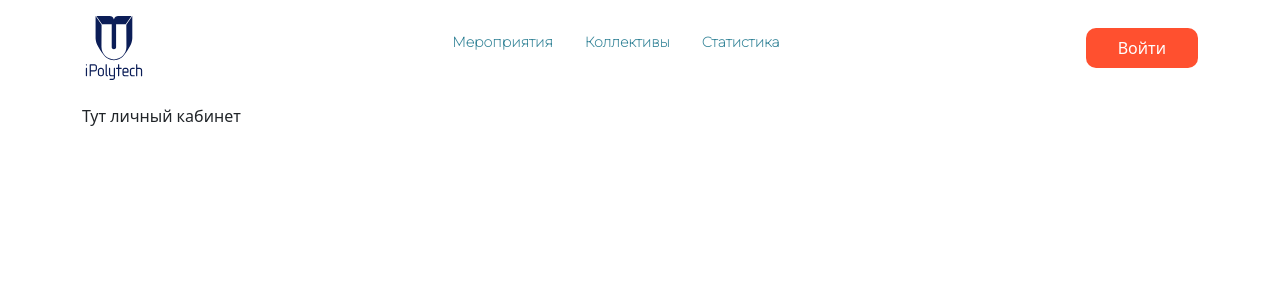
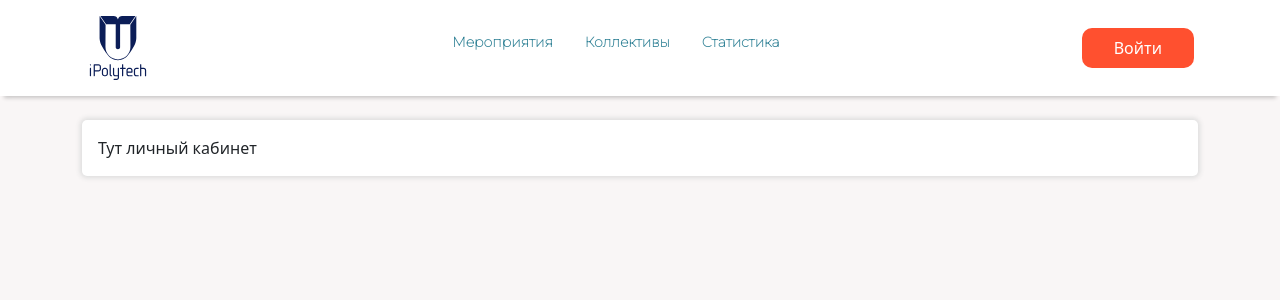
Before and after one commit to KomogortsevaYulia/Raiting-Teams-Events, a JavaScript app in the folder client/: page /account in a window 1280 px wide. Shown: the top 300 px of the page. Built offline with nearby package versions, Linux system fonts and the light colour scheme; no server answers.

Commit message:
Верстка

```diff
--- a/client/src/App.vue
+++ b/client/src/App.vue
@@ -11,7 +11,7 @@ onBeforeMount(() => {
 </script>
 
 <template>
-  <header>
+  <header class="mw-100">
     <Navbar />
   </header>
   <div class="container mt-4">
@@ -20,6 +20,11 @@ onBeforeMount(() => {
 </template>
 
 <style lang="scss">
+header {
+  background-color: #fff;
+  box-shadow: 0 6px 4px -4px rgba(0, 0, 0, .2);
+}
+
 .container {
   margin-inline: 0;
 }
--- a/client/src/assets/globals.scss
+++ b/client/src/assets/globals.scss
@@ -4,6 +4,14 @@
     --main-color-hover: #fc745c;
     --main-border-card: 1px solid #d9d9d9;
     --main-navigation-color: #348498;
+}
+
+// Обёртка на формы
+.wrapper-content {
+    padding: 1rem;
+    border-radius: 5px;
+    background-color: #fff;
+    box-shadow: 0 0 5px 2px rgba(221, 221, 221, 1);
 }
 
 .link {
--- a/client/src/assets/style.scss
+++ b/client/src/assets/style.scss
@@ -1,6 +1,6 @@
-@import './globals.scss';
+@import "./globals.scss";
 
 body {
     margin: 0;
-    padding-top: 1rem;
+    background-color: #f9f6f6;
 }
--- a/client/src/components/Navbar.vue
+++ b/client/src/components/Navbar.vue
@@ -21,7 +21,7 @@ const itemLink = [
 </script>
 
 <template>
-    <div class="navbar-wrapper container d-flex">
+    <div class="navbar-wrapper container">
         <!-- Иконка политеха -->
         <nav class="navbar__item-logo">
             <RouterLink to="/">
@@ -77,6 +77,7 @@ const itemLink = [
 // Блок
 .navbar-wrapper {
     display: flex;
+    padding: 1rem;
     position: relative;
     align-items: center;
 
--- a/client/src/components/User_profile.vue
+++ b/client/src/components/User_profile.vue
@@ -62,6 +62,7 @@ function OnExitSubmit() {
 
     .dropDownMenuButton {
         cursor: pointer;
+        border-radius: 25px;
         transition: all 0.2s ease;
         padding: 0.35rem;
 
--- a/client/src/views/Account.vue
+++ b/client/src/views/Account.vue
@@ -2,9 +2,11 @@
 </script>
 
 <template>
-    <div>
+    <div class="wrapper-content">
         Тут личный кабинет
     </div>
 </template>
 
-<style lang="scss" scoped></style>
+<style lang="scss" scoped>
+@import '@/assets/globals.scss';
+</style>
--- a/client/src/views/Directions.vue
+++ b/client/src/views/Directions.vue
@@ -22,7 +22,7 @@ itemList.forEach((item, index) => {
 </script>
 
 <template>
-    <div class="wrapper-team">
+    <div class="wrapper-team wrapper-content">
         <!-- Навигация -->
         <div class="wrapper-team__navigation">
             <a @click="selectItem(index), showCreate = false" v-for="(item, index) in itemList" :key="index"
--- a/client/src/views/Login.vue
+++ b/client/src/views/Login.vue
@@ -89,6 +89,7 @@ async function OnLoginSubmit() {
     width: 40%;
     flex-direction: column;
     margin: auto;
+    background-color: #fff;
     // box-shadow: rgba(0, 0, 0, 0.05) 0px 0px 0px 1px, rgb(209, 213, 219) 0px 0px 0px 1px inset;
     border: var(--main-border-card);
 
--- a/client/src/views/reportsView/Directions_reports.vue
+++ b/client/src/views/reportsView/Directions_reports.vue
@@ -3,9 +3,11 @@
 </script>
 
 <template>
-    <div>
+    <div class="wrapper-content">
         Компонент с отчетами для руководителя Направлений
     </div>
 </template>
 
-<style lang="scss" scoped></style>
+<style lang="scss" scoped>
+@import '@/assets/globals.scss';
+</style>
--- a/client/src/views/reportsView/University_reports.vue
+++ b/client/src/views/reportsView/University_reports.vue
@@ -2,9 +2,11 @@
 </script>
 
 <template>
-    <div>
+    <div class="wrapper-content">
         Компонент с отчетами для руководителя ИРНИТУ
     </div>
 </template>
 
-<style lang="scss" scoped></style>
+<style lang="scss" scoped>
+@import '@/assets/globals.scss';
+</style>
```
